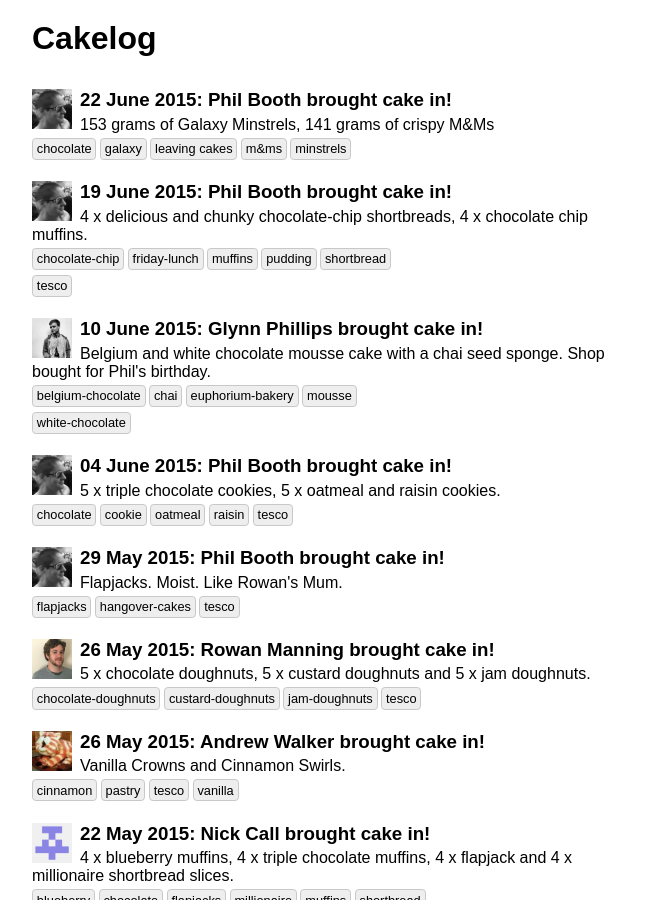
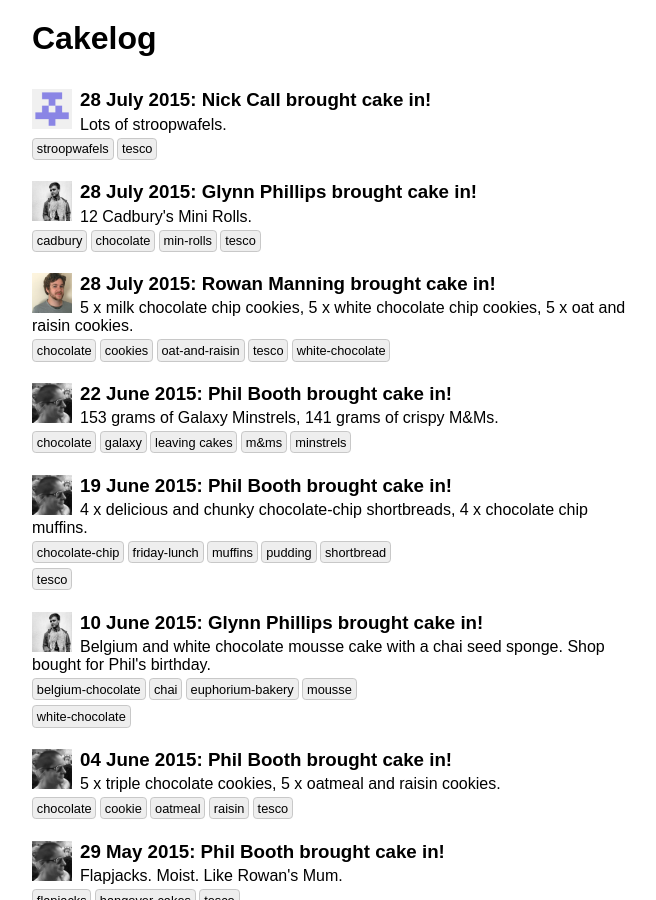
Before and after one commit to fedtoys/cakelog, a Jekyll site: the page built from index.html, in a window 1280 px wide and 900 px high. Shown: the whole window, without its empty margins (308-964 px from the left). Built offline with Jekyll 4.4.1, drawn with Linux system fonts in a browser that asks for light colours; some of the changed text lies outside the part shown.

Commit message:
Add today's cakes

```diff
--- a/_data/cakelogs.yml
+++ b/_data/cakelogs.yml
@@ -210,10 +210,36 @@
 
 - date: 2015-06-22
   person: phil
-  description: "153 grams of Galaxy Minstrels, 141 grams of crispy M&Ms"
+  description: "153 grams of Galaxy Minstrels, 141 grams of crispy M&Ms."
   tags:
     - chocolate
     - m&ms
     - galaxy
     - minstrels
     - leaving cakes
+
+- date: 2015-07-28
+  person: rowan
+  description: "5 x milk chocolate chip cookies, 5 x white chocolate chip cookies, 5 x oat and raisin cookies."
+  tags:
+    - cookies
+    - chocolate
+    - white-chocolate
+    - oat-and-raisin
+    - tesco
+
+- date: 2015-07-28
+  person: glynn
+  description: "12 Cadbury's Mini Rolls."
+  tags:
+    - cadbury
+    - min-rolls
+    - chocolate
+    - tesco
+
+- date: 2015-07-28
+  person: nick
+  description: "Lots of stroopwafels."
+  tags:
+    - stroopwafels
+    - tesco
```
